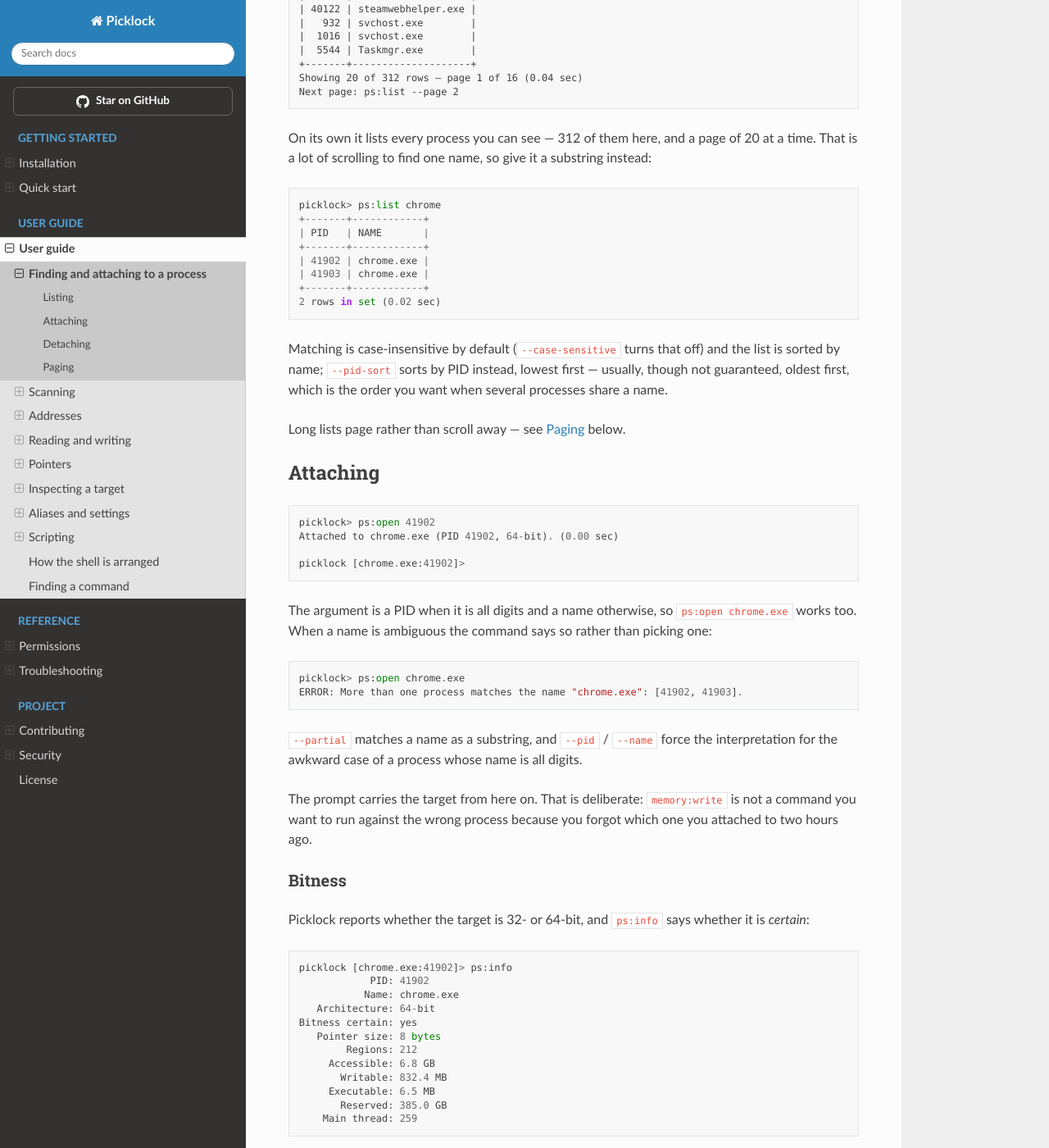
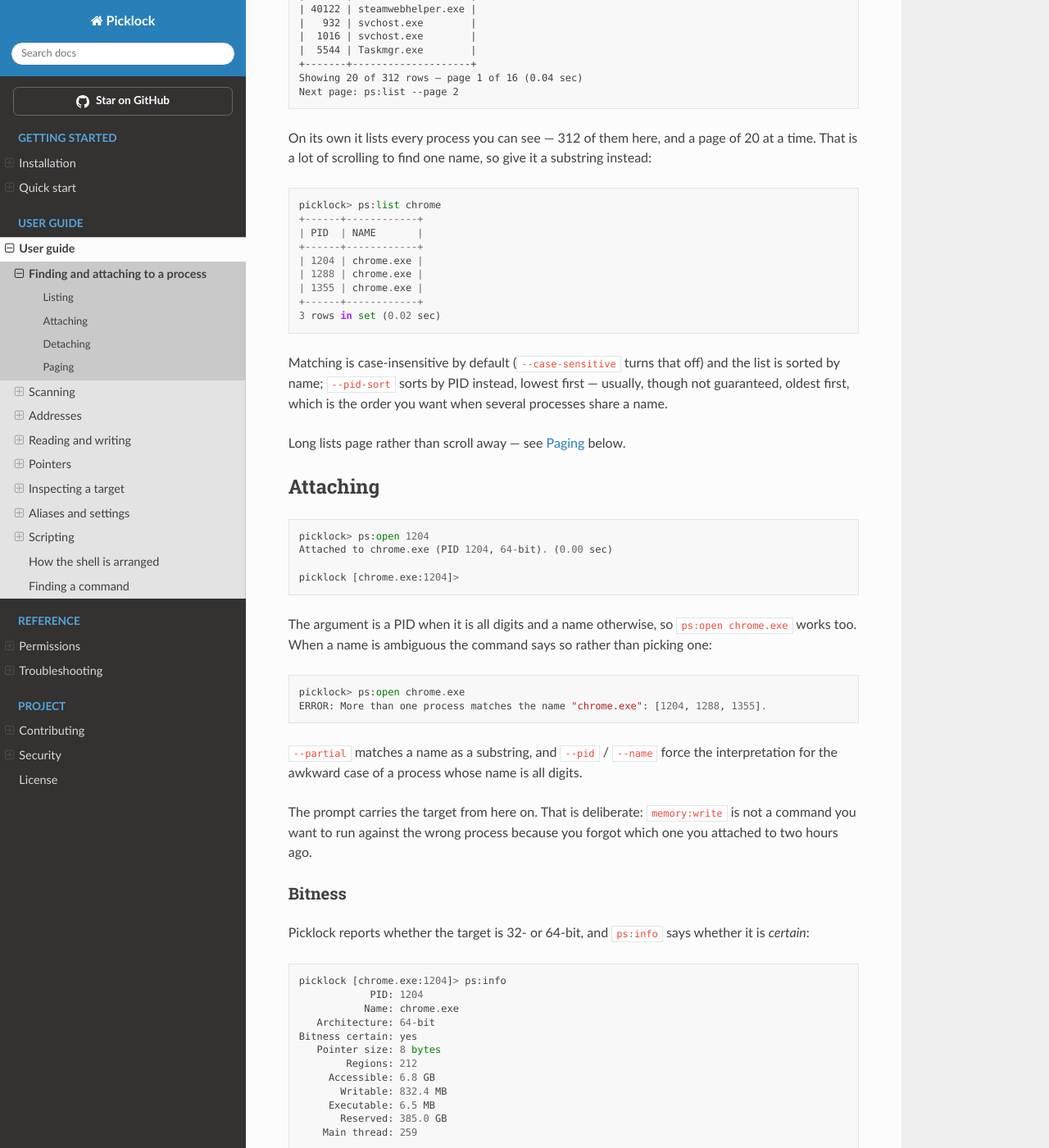
Before and after one commit to JeanExtreme002/Picklock, a Sphinx documentation site: the page built from docs/guide/attaching.md, in a window 1280 px wide and 1400 px high, scrolled down 610 px. Shown: the whole window at 82% size. Built offline with Sphinx 7.4.7 and the Read the Docs theme 3.1.0, drawn with Linux system fonts in a browser that asks for light colours; pages that are not in the unit, such as notebooks, are missing from menus.

Commit message:
docs: give Chrome one set of PIDs on the attaching page
The full listing showed chrome.exe at 1204, 1288 and 1355; every example below
it used 41902 and 41903 — and 41902 is game.exe two rows further up the same
listing, so the page also attached to Chrome at a PID it had just shown to be
something else.

Chrome is 1204, 1288 and 1355 throughout now, which also makes the ambiguous
name example match what the listing shows: three processes, not two. The rest
of the docs use game.exe at 41902 and agree with that listing.

````diff
--- a/docs/guide/attaching.md
+++ b/docs/guide/attaching.md
@@ -40,13 +40,14 @@
 
 ```
 picklock> ps:list chrome
-+-------+------------+
-| PID   | NAME       |
-+-------+------------+
-| 41902 | chrome.exe |
-| 41903 | chrome.exe |
-+-------+------------+
-2 rows in set (0.02 sec)
++------+------------+
+| PID  | NAME       |
++------+------------+
+| 1204 | chrome.exe |
+| 1288 | chrome.exe |
+| 1355 | chrome.exe |
++------+------------+
+3 rows in set (0.02 sec)
 ```
 
 Matching is case-insensitive by default (`--case-sensitive` turns that off) and
@@ -59,10 +60,10 @@
 ## Attaching
 
 ```
-picklock> ps:open 41902
-Attached to chrome.exe (PID 41902, 64-bit). (0.00 sec)
+picklock> ps:open 1204
+Attached to chrome.exe (PID 1204, 64-bit). (0.00 sec)
 
-picklock [chrome.exe:41902]>
+picklock [chrome.exe:1204]>
 ```
 
 The argument is a PID when it is all digits and a name otherwise, so
@@ -71,7 +72,7 @@
 
 ```
 picklock> ps:open chrome.exe
-ERROR: More than one process matches the name "chrome.exe": [41902, 41903].
+ERROR: More than one process matches the name "chrome.exe": [1204, 1288, 1355].
 ```
 
 `--partial` matches a name as a substring, and `--pid` / `--name` force the
@@ -87,8 +88,8 @@
 whether it is *certain*:
 
 ```
-picklock [chrome.exe:41902]> ps:info
-            PID: 41902
+picklock [chrome.exe:1204]> ps:info
+            PID: 1204
            Name: chrome.exe
    Architecture: 64-bit
 Bitness certain: yes
@@ -113,7 +114,7 @@
 ## Detaching
 
 ```
-picklock [chrome.exe:41902]> ps:close
+picklock [chrome.exe:1204]> ps:close
 Detached. (0.00 sec)
 ```
 
````
